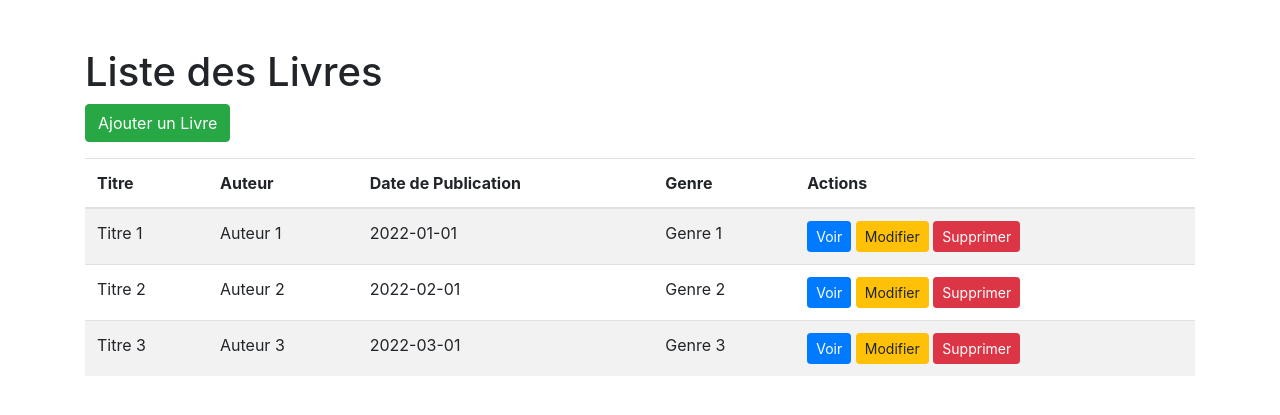
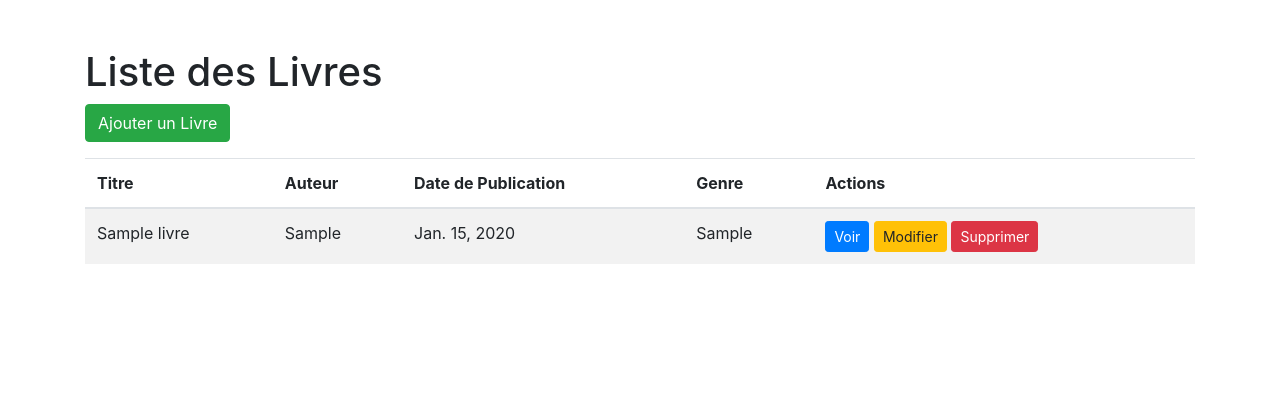
Before and after one commit to josephsamijona/EXAMEN_FINAL_LOG3300, a Django app: page / in a window 1280 px wide. Shown: the top 415 px of the page. Run offline with Django 4.2, Linux system fonts and the light colour scheme; tables that the repository leaves empty hold one stand-in row (values such as "Sample post"); some libraries are stand-ins or nearby versions.

Commit message:
index done🤠

```diff
--- a/bibliothèque/livres/templates/index.html
+++ b/bibliothèque/livres/templates/index.html
@@ -1,3 +1,5 @@
+{% load static %} <!-- Charger les fichiers statiques comme les fichiers CSS -->
+
 <!DOCTYPE html>
 <html lang="en">
 <head>
@@ -6,19 +8,15 @@
   <title>Page d'accueil - Liste des Livres</title>
   <!-- Bootstrap CSS -->
   <link href="https://maxcdn.bootstrapcdn.com/bootstrap/4.5.2/css/bootstrap.min.css" rel="stylesheet">
-  <!-- jQuery -->
-  <script src="https://ajax.googleapis.com/ajax/libs/jquery/3.5.1/jquery.min.js"></script>
-  <!-- Bootstrap JS -->
-  <script src="https://maxcdn.bootstrapcdn.com/bootstrap/4.5.2/js/bootstrap.min.js"></script>
-  <style>
-    /* Ajoutez vos styles CSS personnalisés ici */
-  </style>
+  <!-- Utilisation des fichiers CSS statiques -->
+  <link rel="stylesheet" href="{% static 'styles.css' %}">
 </head>
 <body>
 
 <div class="container mt-5">
   <h1>Liste des Livres</h1>
-  <a href="ajouter.html" class="btn btn-success mb-3">Ajouter un Livre</a>
+  <a href="{% url 'ajout_livre' %}" class="btn btn-success mb-3">Ajouter un Livre</a>
+
   <table class="table table-striped">
     <thead>
       <tr>
@@ -30,7 +28,20 @@
       </tr>
     </thead>
     <tbody id="livresTable">
-      <!-- La liste des livres sera ajoutée ici dynamiquement -->
+      <!-- Utilisation de la syntaxe Django pour boucler à travers les livres -->
+      {% for livre in livres %}
+      <tr>
+        <td>{{ livre.titre }}</td>
+        <td>{{ livre.auteur }}</td>
+        <td>{{ livre.date_publication }}</td>
+        <td>{{ livre.genre }}</td>
+        <td>
+          <button type="button" class="btn btn-primary btn-sm" onclick="voirDetails({{ livre.id }})">Voir</button>
+          <button type="button" class="btn btn-warning btn-sm" onclick="modifierLivre({{ livre.id }})">Modifier</button>
+          <button type="button" class="btn btn-danger btn-sm" onclick="supprimerLivre({{ livre.id }})">Supprimer</button>
+        </td>
+      </tr>
+      {% endfor %}
     </tbody>
   </table>
 </div>
@@ -54,37 +65,9 @@
 
 <!-- Script JavaScript -->
 <script>
-  // Fonction pour charger les livres depuis la base de données et les afficher dans la table
-  function chargerLivres() {
-    // Vous devez implémenter la logique pour charger les livres depuis la base de données ici
-    // Pour l'instant, nous allons utiliser des données fictives pour les démonstrations
-    var livres = [
-      { id: 1, titre: "Titre 1", auteur: "Auteur 1", date_publication: "2022-01-01", genre: "Genre 1" },
-      { id: 2, titre: "Titre 2", auteur: "Auteur 2", date_publication: "2022-02-01", genre: "Genre 2" },
-      { id: 3, titre: "Titre 3", auteur: "Auteur 3", date_publication: "2022-03-01", genre: "Genre 3" }
-    ];
-
-    // Effacer le contenu de la table
-    $("#livresTable").empty();
-
-    // Boucler à travers la liste des livres et les ajouter à la table
-    livres.forEach(function(livre) {
-      var row = "<tr>";
-      row += "<td>" + livre.titre + "</td>";
-      row += "<td>" + livre.auteur + "</td>";
-      row += "<td>" + livre.date_publication + "</td>";
-      row += "<td>" + livre.genre + "</td>";
-      row += "<td><button type='button' class='btn btn-primary btn-sm' onclick='voirDetails(" + livre.id + ")'>Voir</button> ";
-      row += "<button type='button' class='btn btn-warning btn-sm' onclick='modifierLivre(" + livre.id + ")'>Modifier</button> ";
-      row += "<button type='button' class='btn btn-danger btn-sm' onclick='supprimerLivre(" + livre.id + ")'>Supprimer</button></td>";
-      row += "</tr>";
-      $("#livresTable").append(row);
-    });
-  }
-
   // Fonction pour afficher les détails d'un livre dans une modale
   function voirDetails(id) {
-    // Vous devez implémenter la logique pour charger les détails du livre depuis la base de données ici
+    // Implémentez la logique pour charger les détails du livre depuis la base de données ici
     // Pour l'instant, nous allons utiliser des données fictives pour les démonstrations
     var livre = { id: id, titre: "Titre " + id, auteur: "Auteur " + id, date_publication: "2022-01-0" + id, genre: "Genre " + id };
 
@@ -108,11 +91,6 @@
     // Implémentez la logique pour supprimer un livre ici
     console.log("Supprimer le livre avec l'ID:", id);
   }
-
-  // Charger les livres lors du chargement initial de la page
-  $(document).ready(function() {
-    chargerLivres();
-  });
 </script>
 
 </body>
--- a/bibliothèque/livres/views.py
+++ b/bibliothèque/livres/views.py
@@ -1,13 +1,12 @@
 from django.shortcuts import render
-
+from livres.models import Livres
 
 
 # on ajoute les methodes pour les urls afin que le render des pages html puisse se faire
 # Create your views here.
 def home(request):
-    # Logique pour récupérer la liste de tous les livres disponibles depuis la base de données
-
-    return render(request, 'index.html' )
+   livres = Livres.objects.all()
+   return render(request, 'index.html', {'livres': livres})
 
 def livre(request ):
     # Logique pour récupérer les détails d'un livre spécifique en fonction de son ID
```
